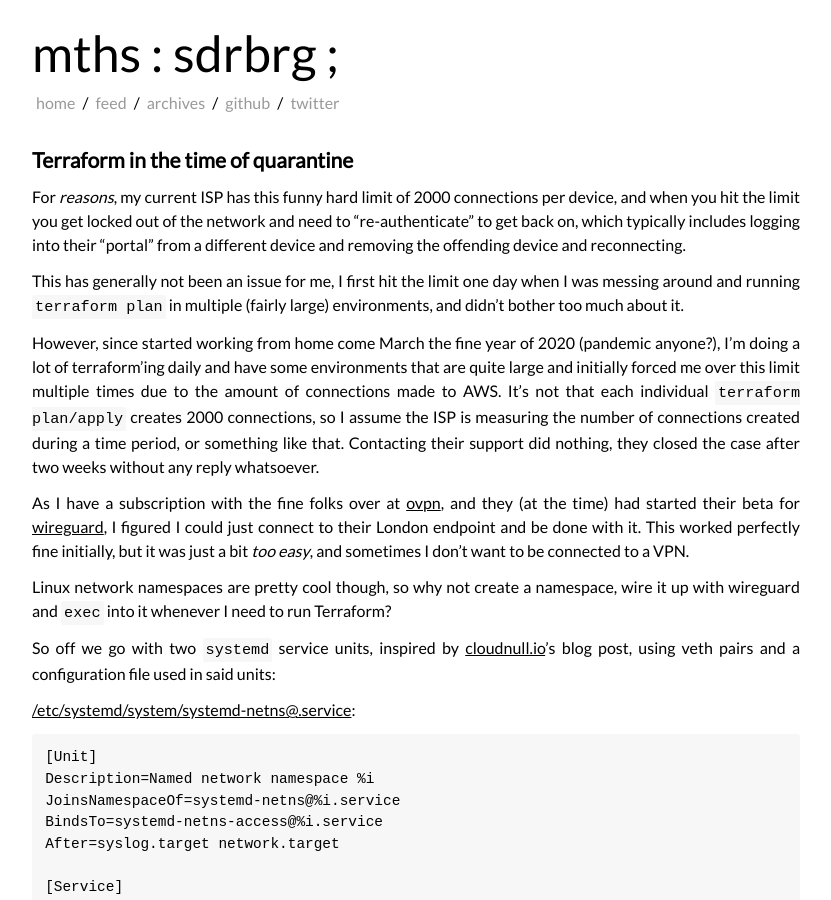
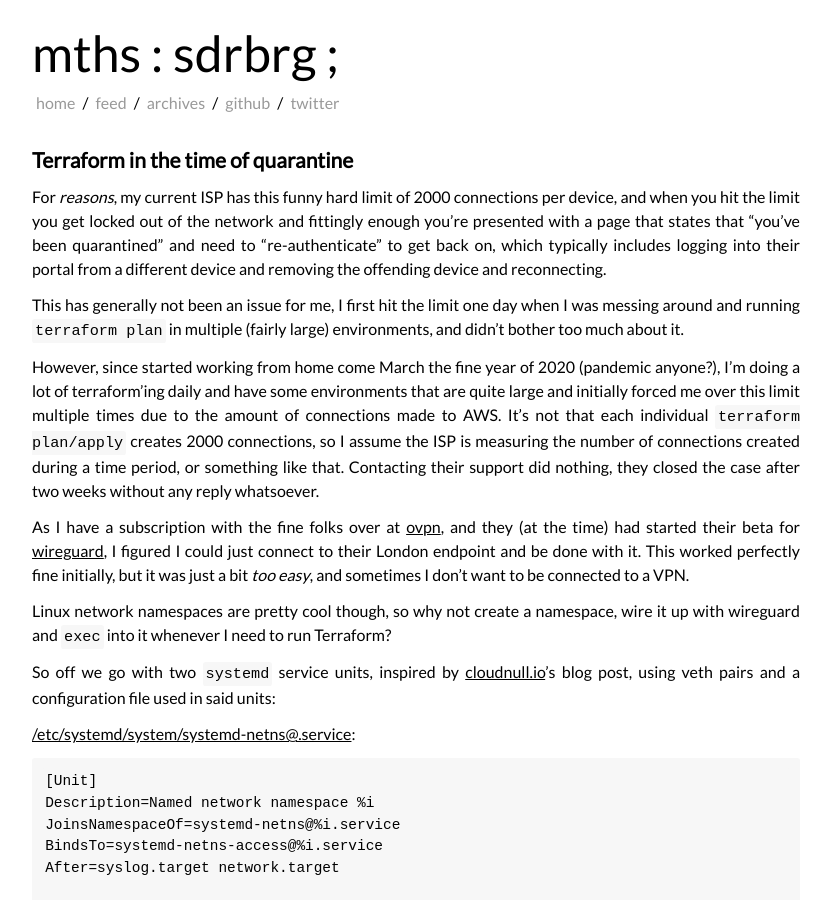
Before and after one commit to mthssdrbrg/mthssdrbrg.github.io, a Jekyll site: the page built from _posts/2020-08-30-terraform-in-the-time-of-quarantine.md, in a window 1280 px wide and 900 px high. Shown: the whole window, without its empty margins (224-1055 px from the left). Built offline with Jekyll 4.4.1, drawn with Linux system fonts in a browser that asks for light colours; comment, search, counter and statistics services are not loaded.

Commit message:
Note about quarantine for latest port

```diff
--- a/_posts/2020-08-30-terraform-in-the-time-of-quarantine.md
+++ b/_posts/2020-08-30-terraform-in-the-time-of-quarantine.md
@@ -4,8 +4,9 @@ tags: terraform linux systemd network-namespaces wireguard
 ---
 
 For _reasons_, my current ISP has this funny hard limit of 2000 connections per device, and when you hit the limit you
-get locked out of the network and need to "re-authenticate" to get back on, which typically includes logging into their
-"portal" from a different device and removing the offending device and reconnecting.
+get locked out of the network and fittingly enough you're presented with a page that states that "you've been
+quarantined" and need to "re-authenticate" to get back on, which typically includes logging into their portal from a
+different device and removing the offending device and reconnecting.
 
 This has generally not been an issue for me, I first hit the limit one day when I was messing around and running
 `terraform plan` in multiple (fairly large) environments, and didn't bother too much about it.
```
